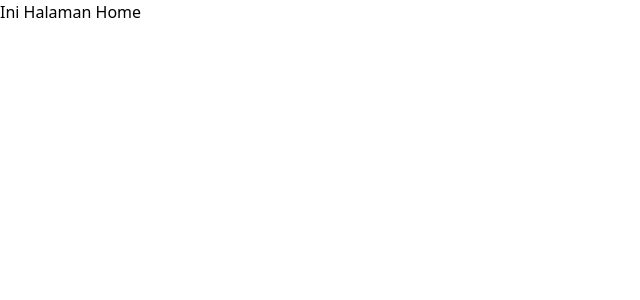
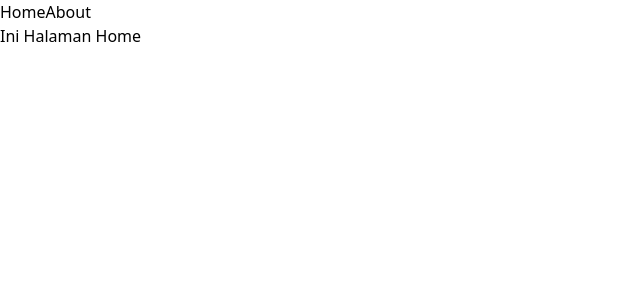
Before and after one commit to mugni1/react, a React (Vite) app: page / in a window 1280 px wide. Shown: the top 300 px of the page, without its empty margins (0-640 px from the left). Built offline with nearby package versions, Linux system fonts and the light colour scheme.

Commit message:
modified and add navbar

```diff
--- a/src/App.jsx
+++ b/src/App.jsx
@@ -1,14 +1,25 @@
-import { Route, Routes } from "react-router";
+import { Link, Route, Routes } from "react-router";
 import Home from "./views/Home";
 import About from "./views/About";
 
 function App() {
   return (
     <>
+      {/* navbar */}
+      <nav className="flex gap-5 font-semibold text-lg">
+        {/* gunakan link bukan a  */}
+        <Link to="/">Home</Link>
+        <Link to="/About">About</Link>
+        {/* gunakan link bukan a  */}
+      </nav>
+      {/* end navbar  */}
+
+      {/* GUNAKAN INI UNTUK ROUTER  */}
       <Routes>
         <Route path="/" element={<Home />} />
         <Route path="/about" element={<About />} />
       </Routes>
+      {/* GUNAKAN INI UNTUK ROUTER  */}
     </>
   );
 }
--- a/src/main.jsx
+++ b/src/main.jsx
@@ -8,8 +8,10 @@ const root = document.getElementById("root");
 
 createRoot(root).render(
   <StrictMode>
+    {/* tambahkan tag BrowserRouter */}
     <BrowserRouter>
       <App />
     </BrowserRouter>
+    {/* tambahkan tag BrowserRouter */}
   </StrictMode>
 );
```
